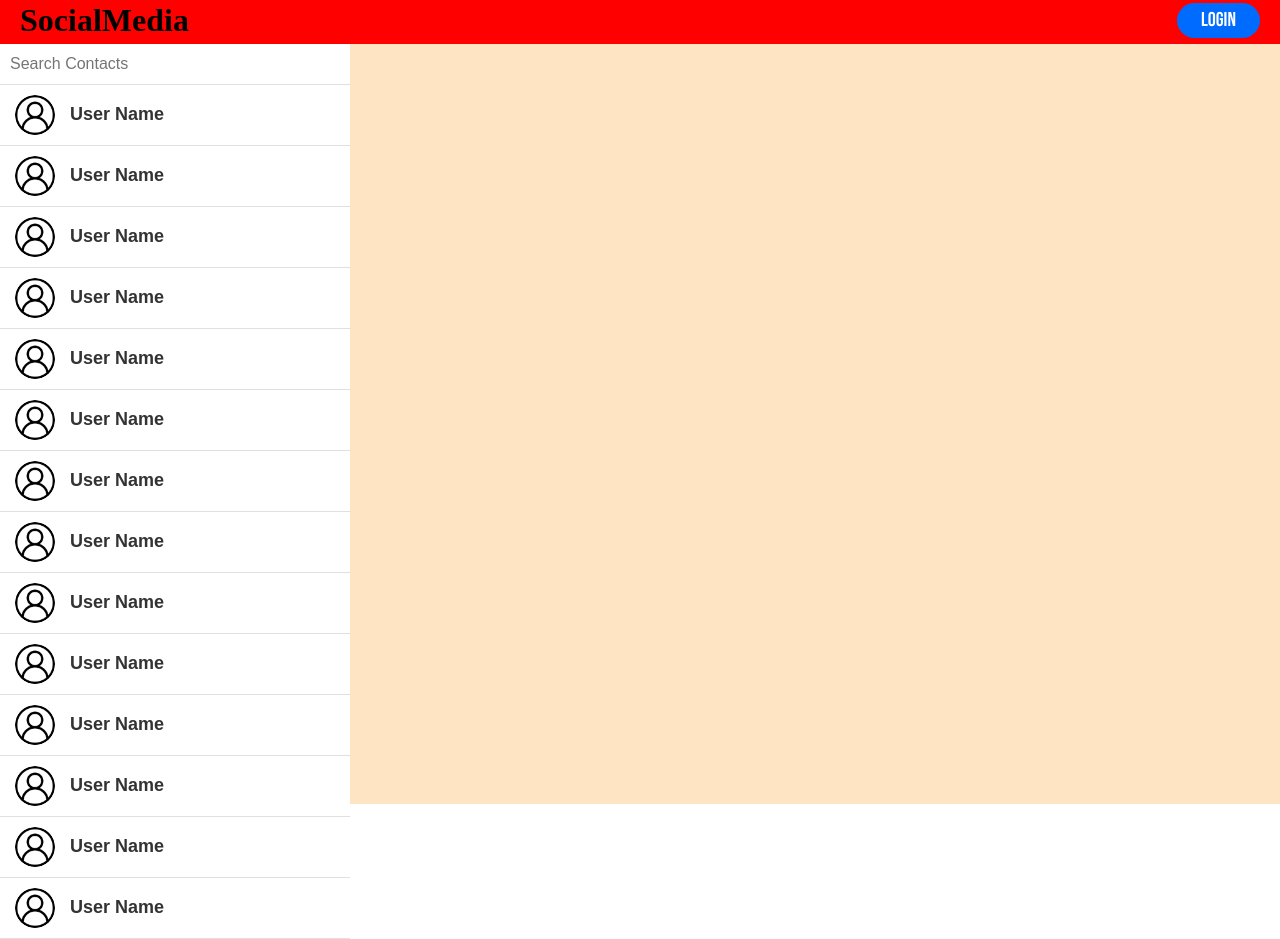
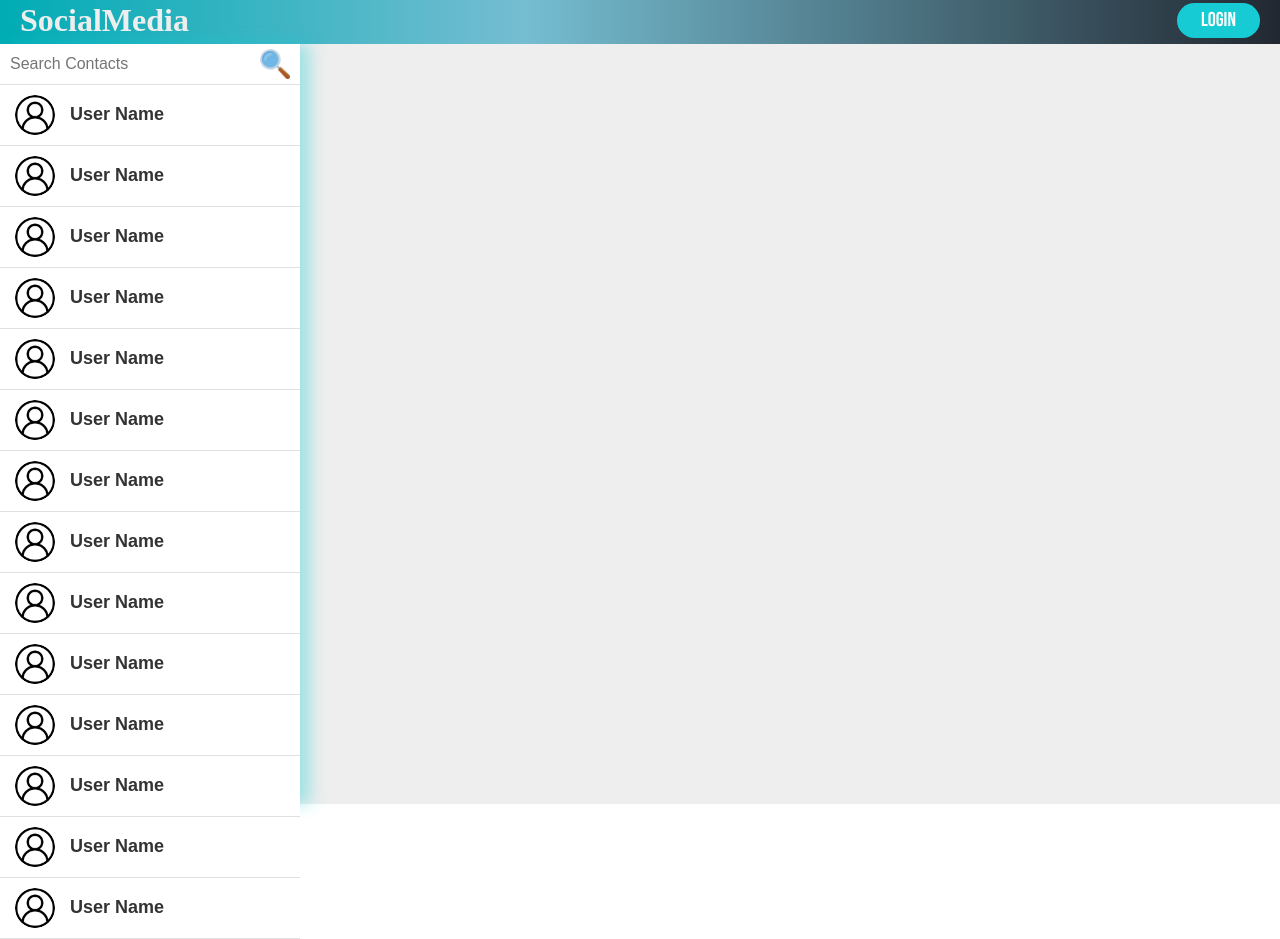
Before and after one commit to Eyal-Lavi/MySocialMedia, a React (Vite) app in the folder WebClient/: page / in a window 1280 px wide. Built offline with nearby package versions, Linux system fonts and the light colour scheme.

Commit message:
Update UI

```diff
--- a/WebClient/Colors.js
+++ /dev/null
@@ -1,4 +0,0 @@
-export let MainBackgroundColor = '#FF8DECB4';
-export let LightColor = '#FFFFF5E0';
-export let LightStrongerColor = '#41B06E';
-export let DarkColor = '#FF141E46';
--- a/WebClient/src/App.css
+++ b/WebClient/src/App.css
@@ -3,8 +3,9 @@
     justify-content: start;
     background-color: aliceblue;
     max-width: 150px;
-    border-bottom:2px solid #004ebb;
+    border-bottom:2px solid #039da5;
     padding-right: 5px;
     text-align: center;
     align-items: center;
+    z-index: 1;
 }
--- a/WebClient/src/Header.jsx
+++ b/WebClient/src/Header.jsx
@@ -29,13 +29,17 @@ const Header = forwardRef(function Header({},ref) {
 export default Header;
 
 const StyledHeader = styled.header`
-    background-color: red;
+    // background-color: #222831;
+    background: linear-gradient(to right, rgba(0,172,181,1) 0%, rgba(117,189,209,1) 41%, rgba(34,40,49,1) 100%);
+    // background: linear-gradient(to right, rgba(0,172,181,1) 0%, rgba(117,189,209,1) 19%, rgba(34,40,49,1) 69%);
     height: 5vh;
     display: flex;
     justify-content: space-between;
     align-items: center;
     padding:5px 20px;
-
+    & h1{
+      color: #EEEEEE;
+    }
     & button{
         height: 35px;
     }
--- a/WebClient/src/MainData.jsx
+++ b/WebClient/src/MainData.jsx
@@ -10,6 +10,7 @@ export default function MainData() {
   )
 }
 const StyledMain = styled.main`
-  background-color: bisque;
+  // background-color: bisque;
+  background-color: #EEEEEE;
   height: 95vh;
 `;
--- a/WebClient/src/contacts/ContactsList.jsx
+++ b/WebClient/src/contacts/ContactsList.jsx
@@ -1,6 +1,6 @@
 import styled from "styled-components"
 import Contact from "./Contact";
-
+import SearchIcon from '/SearchIcon.png'
 export default function ContactsList(){
     return(
         <Ul>
@@ -8,6 +8,7 @@ export default function ContactsList(){
                 <input
                     type="text"
                     placeholder="Search Contacts"/>
+                <img id="searchIcon" src={SearchIcon}/>
             </li>
             <Contact />
             <Contact />
@@ -29,21 +30,30 @@ export default function ContactsList(){
 const Ul = styled.ul`
     background-color:blue;
     height:100%;
+    box-shadow: 10px 0px 15px 0px rgba(23,203,212,0.36);
+    // box-shadow: 10px 0px 12px 0px rgba(34,40,49,0.49);
     & .SearchLi{
+        background-color: red;
         background-color: #fff;
         border-bottom: 1px solid #e0e0e0;
+        display:flex;
+        align-items:center;
     }
     & input{
-        width: calc(100% - 20px);
+        width: calc(100% - 60px);
         padding-left: 10px;
         padding-right: 10px;
         height:40px;
         border:none;
         font-size: 16px;
         outline:none;
-
+    }
+    & #searchIcon{
+        width:30px;
+        height:30px;
+        // background-color:red;
     }
     @media (min-width: 1024px) {
-        width:350px
+        width:300px
     }
 `;
--- a/WebClient/src/utils/LoginButton.jsx
+++ b/WebClient/src/utils/LoginButton.jsx
@@ -19,7 +19,7 @@ export default function LoginButton({onLoginClick , onLogoutClick}){
 }
 
 const StyledLoginButton = styled.button`
-  background-color: #006BFF;
+  background-color: #17cbd4;
   border: none;
   border-radius: 30px;
   font-size: 20px;
@@ -33,19 +33,19 @@ const StyledLoginButton = styled.button`
   justify-content: center;
 
   &:hover {
-    background-color: #035bd6;
+    background-color: #00ADB5;
     box-shadow: 0 8px 15px rgba(0, 0, 0, 0.1);
     transform: translateY(-3px);
   }
 
   &:active {
-    background-color: #004ebb;
+    background-color: #039da5;
     transform: translateY(0);
   }
 
   &:focus {
     outline: none;
-    box-shadow: 0 0 0 3px rgba(0, 107, 255, 0.5);
+    box-shadow: 0 0 0 3px rgba(3, 157, 165, 0.5);
   }
 
   /* שינוי צבע הכפתור ל-logout */
--- a/WebClient/src/utils/SubmitButton.jsx
+++ b/WebClient/src/utils/SubmitButton.jsx
@@ -10,7 +10,7 @@ export default function SubmitButton({children , ...props }) {
 
 const StyledButton = styled.button`
   & {
-    background-color: #006BFF;
+    background-color: #17cbd4;
     border: none;
     border-radius: 24px;
     font-size: 18px;
@@ -23,17 +23,17 @@ const StyledButton = styled.button`
   }
 
   &:hover {
-    background-color: #0056cc;
+    background-color: #00ADB5;
     box-shadow: 0 6px 10px rgba(0, 0, 0, 0.2);
   }
 
   &:active {
-    background-color: #0041a3;
+    background-color: #039da5;
     box-shadow: 0 3px 6px rgba(0, 0, 0, 0.2);
   }
 
   &:focus {
     outline: none;
-    box-shadow: 0 0 0 3px rgba(0, 107, 255, 0.5);
+    box-shadow: 0 0 0 3px rgba(3, 157, 165, 0.5);
   }
 `;
```
Also changed, not shown: WebClient/public/SearchIcon.png (added).
